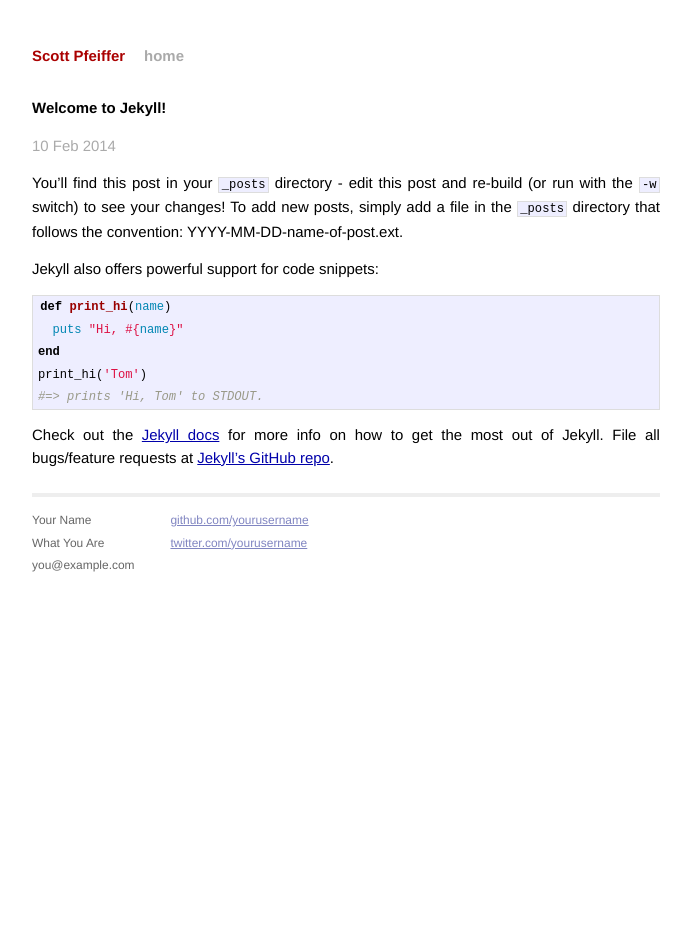
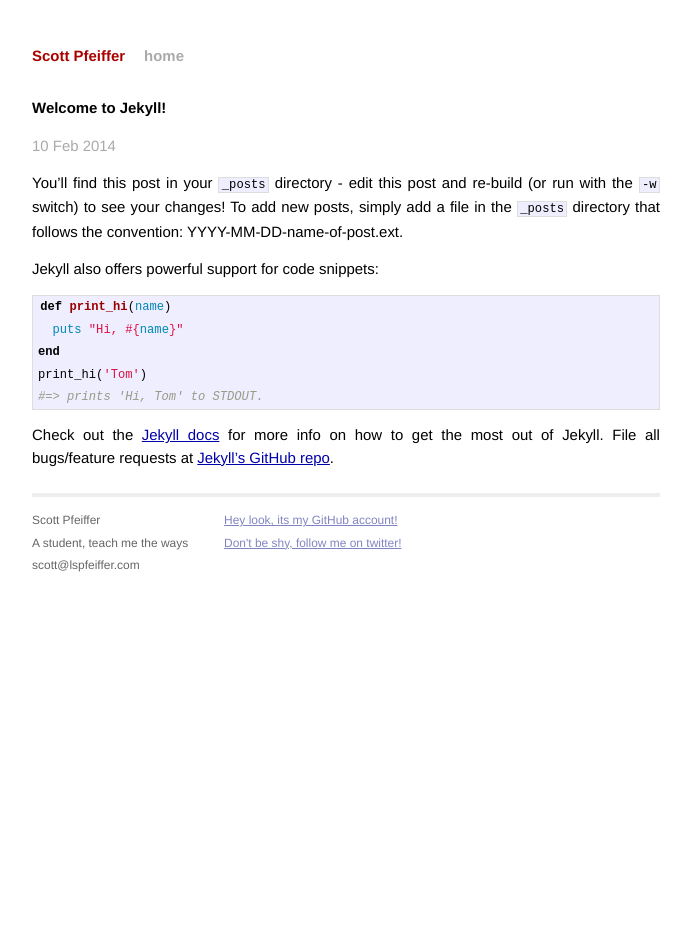
Before and after one commit to lspfeiffer/lspfeiffer.github.io, a Jekyll site: the page built from _posts/2014-02-10-welcome-to-jekyll.markdown, in a window 1280 px wide. Shown: the whole page, without its empty margins (294-985 px from the left). Built offline with Jekyll 4.4.1, drawn with Linux system fonts in a browser that asks for light colours; Markdown is read by kramdown in place of the engine named in the settings.

Commit message:
more links

```diff
--- a/_layouts/default.html
+++ b/_layouts/default.html
@@ -26,15 +26,15 @@
           <div class="footer">
             <div class="contact">
               <p>
-                Your Name<br />
-                What You Are<br />
-                you@example.com
+                Scott Pfeiffer<br />
+                A student, teach me the ways<br />
+                scott@lspfeiffer.com
               </p>
             </div>
             <div class="contact">
               <p>
-                <a href="https://github.com/lspfeiffer">github.com/yourusername</a><br />
-                <a href="https://twitter.com/lspfeiffer">twitter.com/yourusername</a><br />
+                <a href="https://github.com/lspfeiffer">Hey look, its my GitHub account!</a><br />
+                <a href="https://twitter.com/lspfeiffer">Don't be shy, follow me on twitter!</a><br />
               </p>
             </div>
           </div>
```
